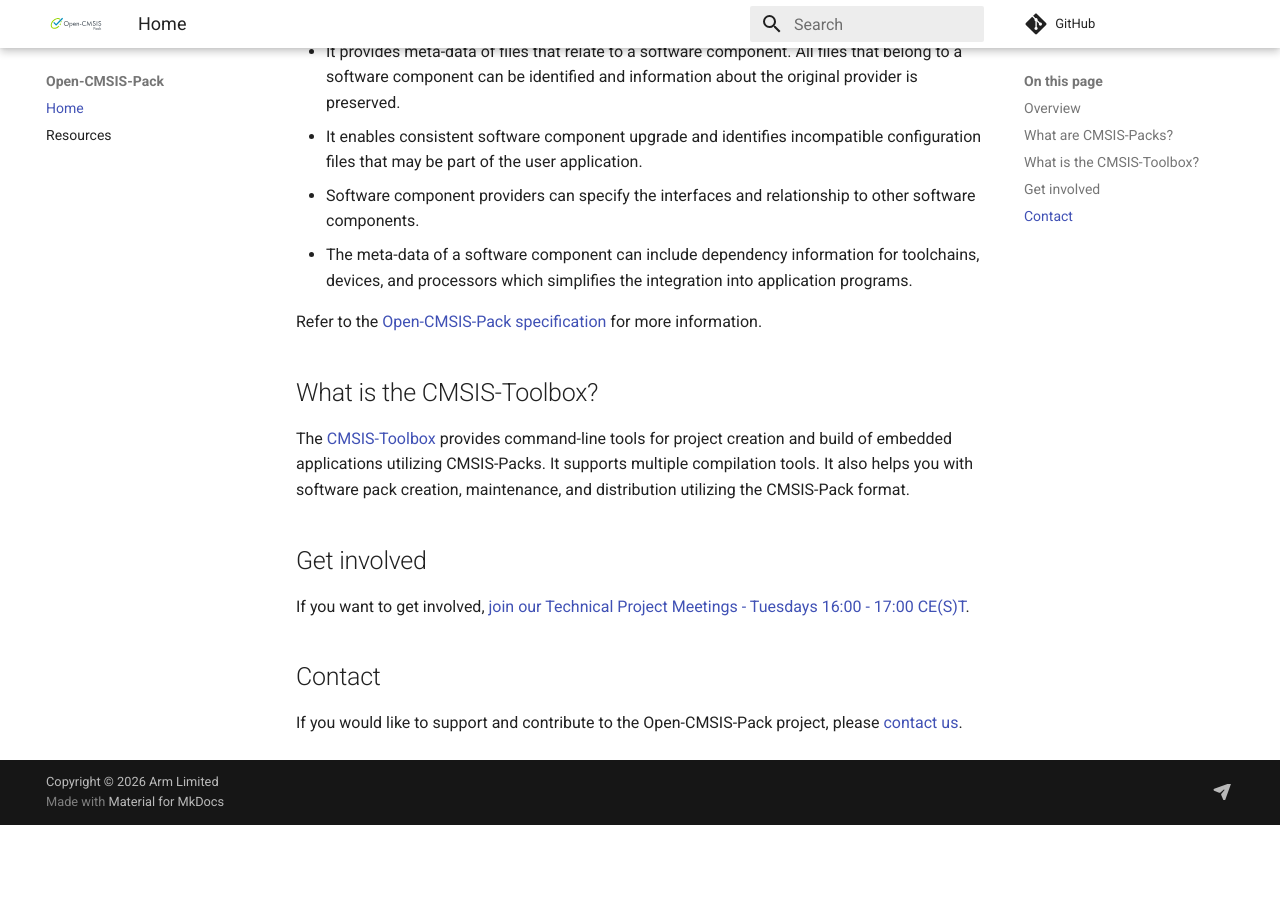
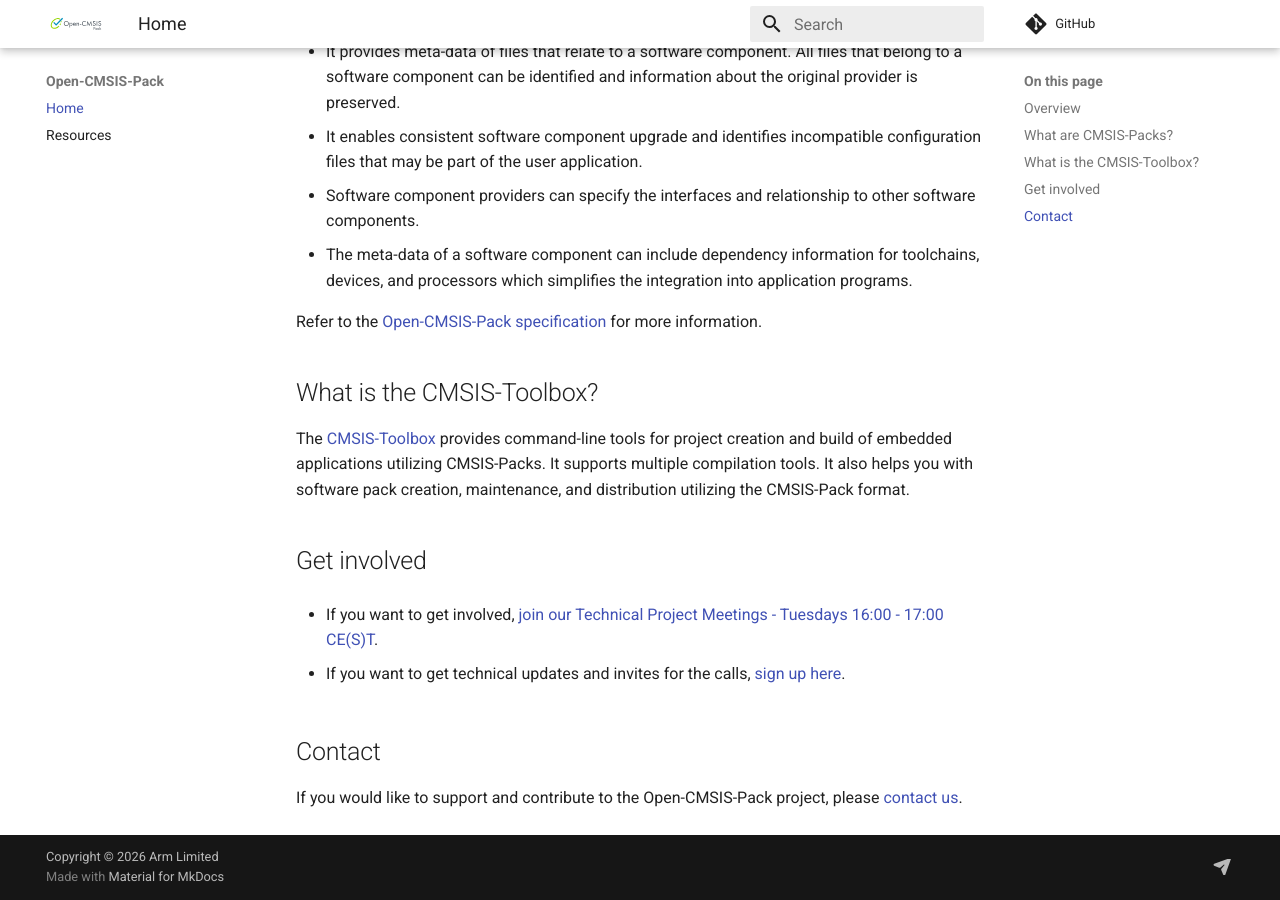
Before and after one commit to Open-CMSIS-Pack/landing, an MkDocs documentation site: the page built from docs/index.md, in a window 1280 px wide and 900 px high, scrolled down 1111 px. Built offline with MkDocs 1.6.1 and Material for MkDocs 9.7.7, drawn with Linux system fonts in a browser that asks for light colours; comment, search, counter and statistics services are not loaded; before the commit the page ends 1936 px from its top, so only the background shows below that.

Commit message:
Added link to sign up page

```diff
--- a/docs/index.md
+++ b/docs/index.md
@@ -46,8 +46,10 @@
 
 ## Get involved
 
-If you want to get involved,
+- If you want to get involved,
 [join our Technical Project Meetings - Tuesdays 16:00 - 17:00 CE(S)T](https://armltd.zoom.us/j/99077435534?pwd=1UutwknUtAJ9JEasdVF3zlMdGtz5PS.1).
+
+- If you want to get technical updates and invites for the calls, [sign up here](https://developer.arm.com/register/cmsis-technical-updates).
 
 ## Contact
 
```
